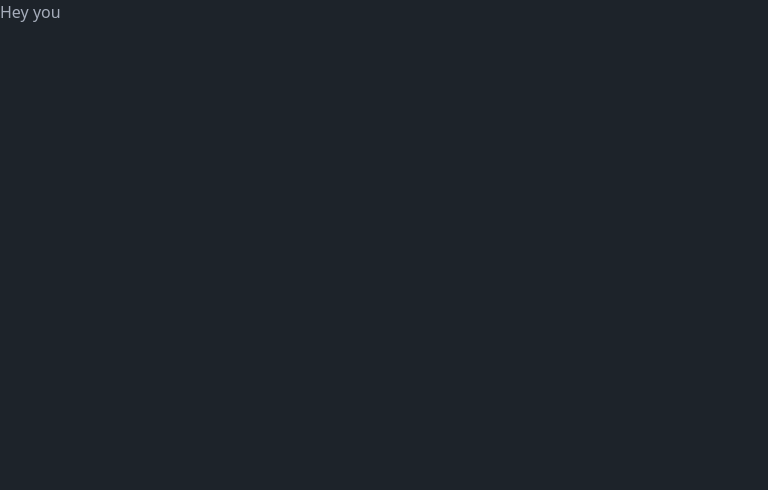
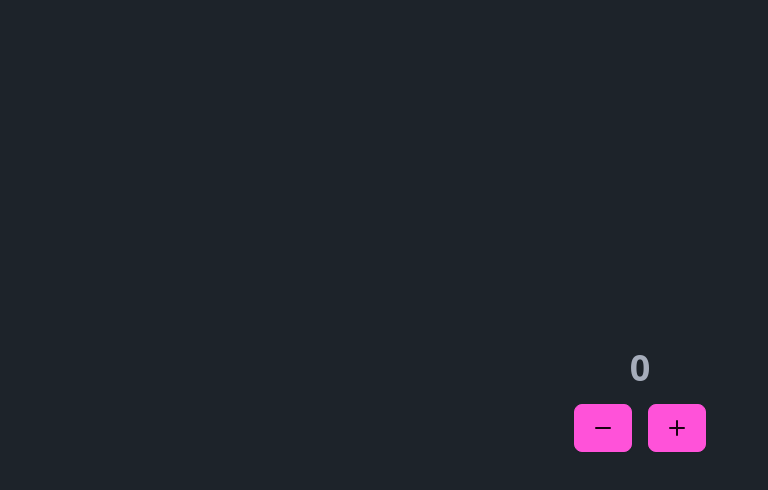
Before and after one commit to cntrvsy/7-Guis-svelte5, a SvelteKit app: page /counter in a window 1280 px wide. Shown: the top 490 px of the page, without its empty margins (0-768 px from the left). Built offline with nearby package versions, Linux system fonts and the light colour scheme.

Commit message:
counter working, added lucide for svelte for icons

```diff
--- a/package.json
+++ b/package.json
@@ -39,5 +39,8 @@
 		"typescript-eslint": "^8.0.0",
 		"vite": "^5.0.3",
 		"vitest": "^2.0.4"
+	},
+	"dependencies": {
+		"lucide-svelte": "^0.453.0"
 	}
 }
--- a/src/routes/counter/+page.svelte
+++ b/src/routes/counter/+page.svelte
@@ -1 +1,20 @@
-<h1>Hey you</h1>
+<script lang="ts">
+    import { Plus, Minus } from "lucide-svelte"
+
+    let count = $state(0)
+
+</script>
+
+<main class="flex items-center justify-center h-screen">
+    <div class="flex flex-col items-center space-y-4">
+        <div class="text-4xl font-bold">{count}</div>
+        <div class="flex space-x-4">
+            <button class="btn btn-secondary" onclick={() => count--}>
+                <Minus/>
+            </button>
+            <button class="btn btn-secondary" onclick={() => count++}>
+                <Plus/>
+            </button>
+        </div>
+    </div>
+</main>
```
Also changed, not shown: src/routes/temperature-converter/+page.svelte (added), 2 other files (tests, documents, lock files or other folders).
